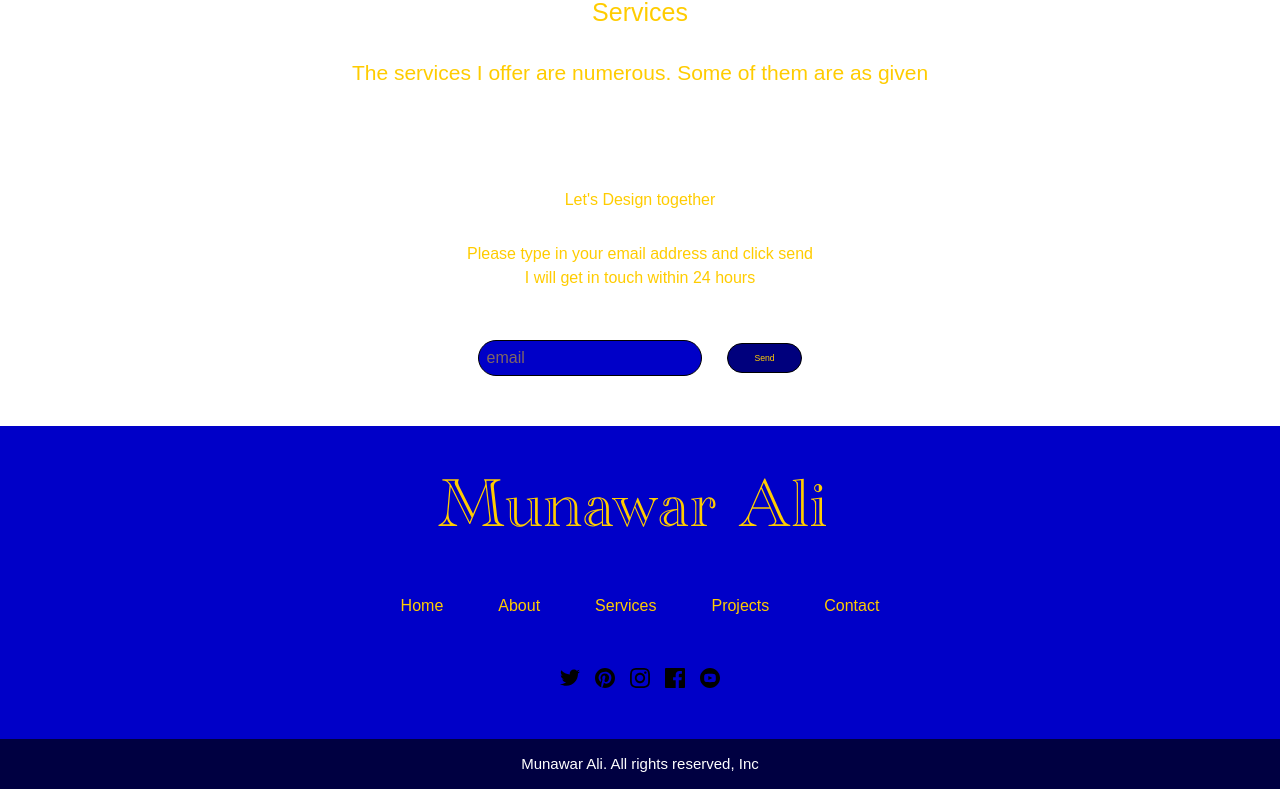
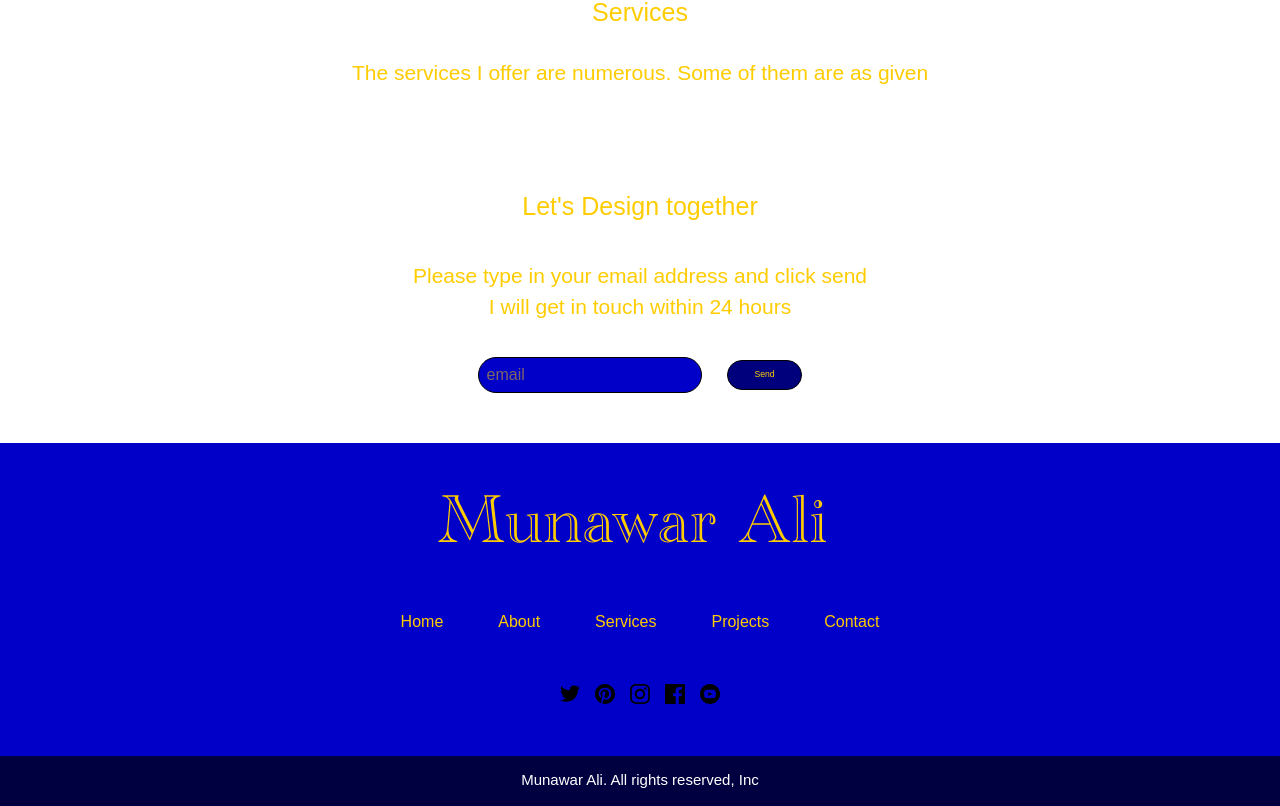
Before and after one commit to Webmav/my-portfolio, a React (Vite) app: page / in a window 1280 px wide. Shown: the part 1508-2314 px from the top of the page. Built offline with nearby package versions, Linux system fonts and the light colour scheme; a web font is replaced by a local one.

Commit message:
Finished styling contact component.

```diff
--- a/src/components/Contact.jsx
+++ b/src/components/Contact.jsx
@@ -1,12 +1,12 @@
 export default function Contact() {
     return(
         <div className="grid justify-items-center py-[25px] md:py-[50px] ">
-            <h1>Let's Design together </h1>
+            <h1 className="text-[12.5] md:text-[25px] ">Let's Design together </h1>
 
-            <p className="mbs-[15px] md:mbs-[30px] ">Please type in your email address and click send </p>
-            <p> I will get in touch within 24 hours</p>
+            <p className="text-[10.5px] md:text-[21px] mbs-[20px] md:mbs-[34px] ">Please type in your email address and click send </p>
+            <p className="text-[10.5px] md:text-[21px]"> I will get in touch within 24 hours</p>
 
-            <div className="flex justify-center items-center max-md:flex-col mbs-[30px] md:mbs-[50px] md:gap-[25px] ">
+            <div className="flex justify-center items-center max-md:flex-col mbs-[25px] md:mbs-[34px] md:gap-[25px] ">
                 <input className="border border-black rounded-[100vw] min-w-[205px] h-[36px] py-[10px] px-[7.5px] bg-accent-400 hover:bg-accent-900" type="email" name="email" placeholder="email" />
                 <button className="border border-black rounded-[100vw] w-[51px] md:w-[75px] h-[20px] md:h-[30px] max-md:mbs-[10px] bg-[var(--clr-button)] hover:bg-accent-900 hover:text-primary-50">
                     <p className="flex justify-center items-center px-[15px] md:px-[23px] py-[3.5px] md:py-[5.5px] fs-225 md:fs-350">Send</p>
```
